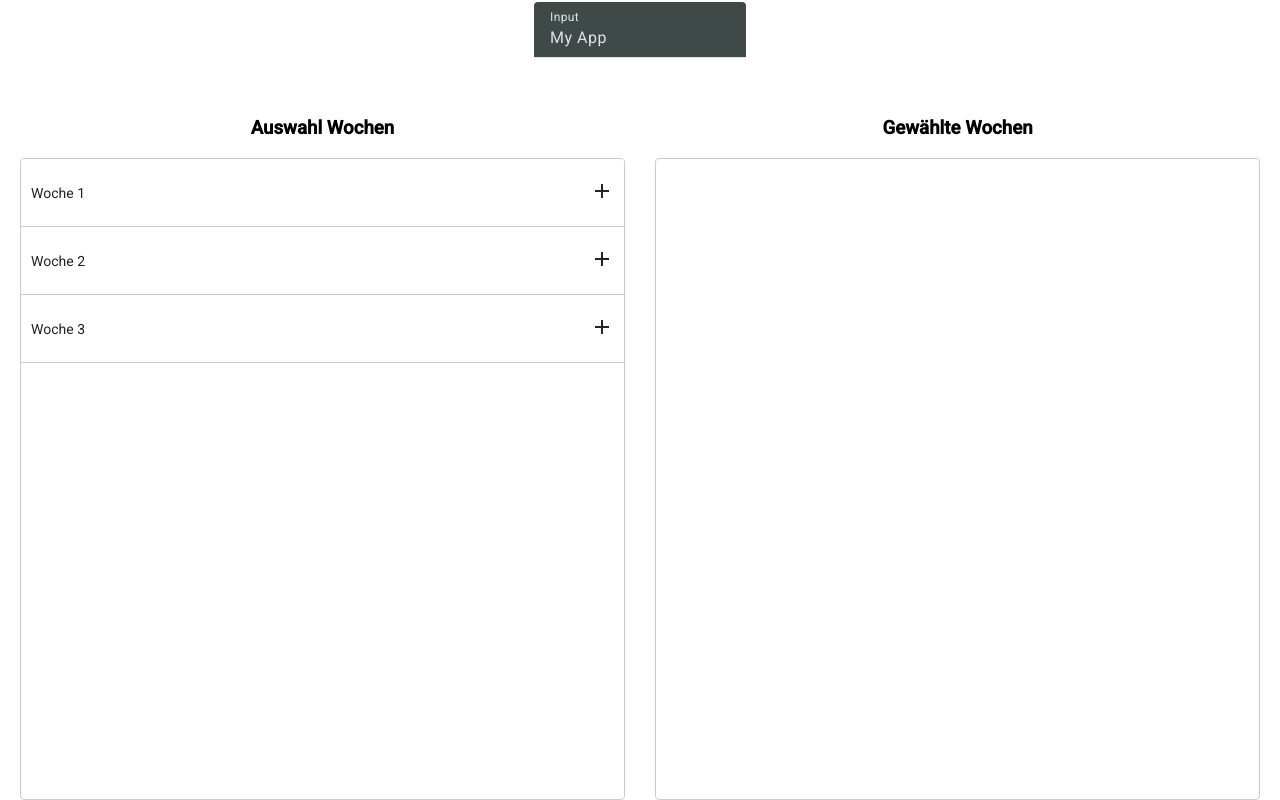
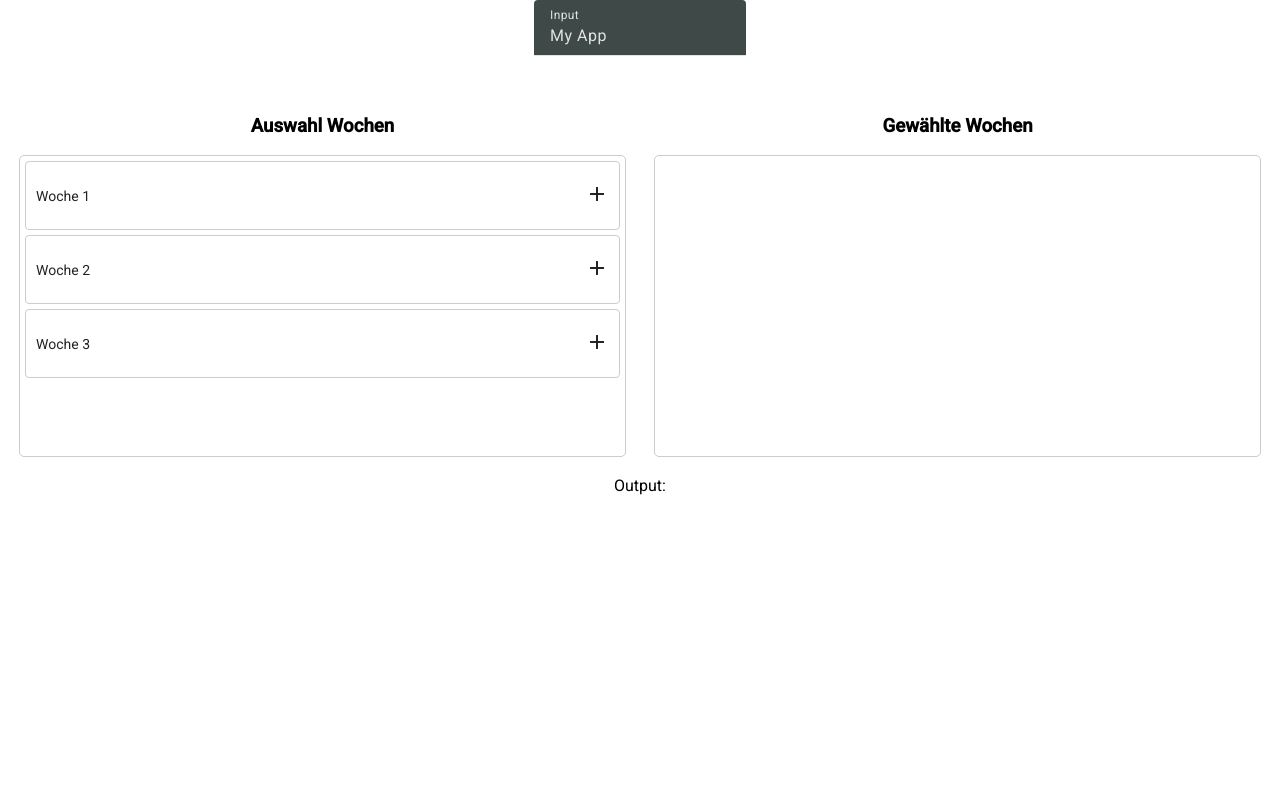
Before and after one commit to DonCorleone/schlosswochen-reservation, an Angular app: page / in a window 1280 px wide. Built offline with nearby package versions, Linux system fonts and the light colour scheme.

Commit message:
nice output

```diff
--- a/src/app/app.component.ts
+++ b/src/app/app.component.ts
@@ -24,23 +24,29 @@ import {WeeksSelectorComponent} from "./weeks-selector/weeks-selector.component"
       <mat-label>Input</mat-label>
       <input matInput type="text" id="name" [formControl]=title>
     </mat-form-field>
-    <app-weeks-selector></app-weeks-selector>
+    <app-weeks-selector (selectionChanged)="selectionChanged($event)"></app-weeks-selector>
+    <div class="output">Output: {{output}}</div>
   `,
   styles: [`
     :host {
       display: flex;
       flex-direction: column;
       align-items: center;
-      justify-content: center;
       height: 100vh;
     }
     app-weeks-selector {
       width: 100%;
     }
+    .output {
+      margin-top: 20px;
+    }
   `],
 })
 export class AppComponent implements OnInit{
+
   title = new FormControl('My App');
+
+  output = '';
 
   ngOnInit() {
     this.title.events.subscribe((event) => {
@@ -58,4 +64,7 @@ export class AppComponent implements OnInit{
       }
     });
   }
+  selectionChanged($event: string[]) {
+    this.output = $event.join(', ');
+  }
 }
--- a/src/app/weeks-selector/weeks-selector.component.scss
+++ b/src/app/weeks-selector/weeks-selector.component.scss
@@ -4,7 +4,6 @@
   grid-template-rows: 80px 1fr;
   grid-template-areas: "margin-left header-left header-gutter header-right margin-right"
                        "margin-left left gutter right margin-right";
-  height: 90%;
 }
 
 .source-list {
@@ -36,18 +35,20 @@
 }
 
 .example-list {
-  border: solid 1px #ccc;
+  outline: solid 1px #ccc;
+  border-radius: 4px;
   min-height: 60px;
-  height: 100%;
+  height: 300px;
   background: white;
-  border-radius: 4px;
   overflow: hidden;
   display: block;
 }
 
 .example-box {
   padding: 20px 10px;
-  border-bottom: solid 1px #ccc;
+  border: solid 1px #ccc;
+  border-radius: 4px;
+  margin: 5px;
   color: rgba(0, 0, 0, 0.87);
   display: flex;
   flex-direction: row;
--- a/src/app/weeks-selector/weeks-selector.component.ts
+++ b/src/app/weeks-selector/weeks-selector.component.ts
@@ -1,4 +1,4 @@
-import { Component } from '@angular/core';
+import { Component, output } from '@angular/core';
 import {CdkDrag, CdkDragDrop, CdkDropList, moveItemInArray, transferArrayItem} from "@angular/cdk/drag-drop";
 import {MatIcon} from "@angular/material/icon";
 import {AddWeekComponent} from "../add-week/add-week.component";
@@ -15,6 +15,11 @@ export class WeeksSelectorComponent {
   todo = ['Woche 1', 'Woche 2', 'Woche 3'];
 
   done: string[] = [];
+  selectionChanged = output<string[]>();
+
+  action() {
+    this.selectionChanged.emit(this.done);
+  }
 
   drop(event: CdkDragDrop<string[]>) {
     if (event.previousContainer === event.container) {
@@ -26,6 +31,7 @@ export class WeeksSelectorComponent {
         event.previousIndex,
         event.currentIndex,
       );
+      this.action();
     }
   }
 
@@ -38,6 +44,7 @@ export class WeeksSelectorComponent {
     }
     // add item to array done.
     this.done.push($event);
+    this.action();
   }
 
   remove($event: any) {
@@ -48,6 +55,7 @@ export class WeeksSelectorComponent {
     }
     // add item to array todo.
     this.todo.push($event);
+    this.action();
   }
 
   up($event: string) {
@@ -57,5 +65,6 @@ export class WeeksSelectorComponent {
       this.done[index - 1] = $event;
       this.done[index] = tmp;
     }
+    this.action();
   }
 }
```
